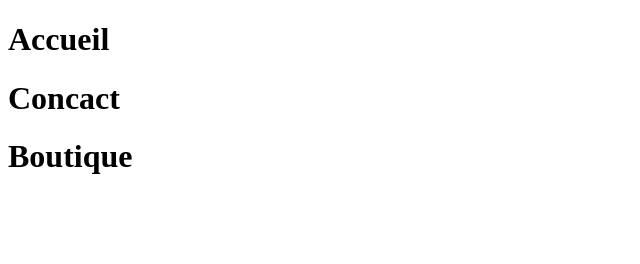
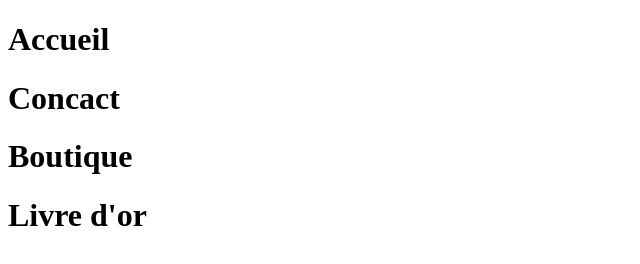
Before and after one commit to poulhron/monProjet, a plain HTML site: page index.html in a window 1280 px wide. Shown: the whole page, without its empty margins (0-640 px from the left). Drawn offline with Linux system fonts and the light colour scheme.

Commit message:
ajout du livre d'or

```diff
--- a/index.html
+++ b/index.html
@@ -9,5 +9,6 @@
     <h1>Accueil</h1>
     <h1>Concact</h1>
     <h1>Boutique</h1>
+    <h1>Livre d'or</h1>
 </body>
 </html>
```
